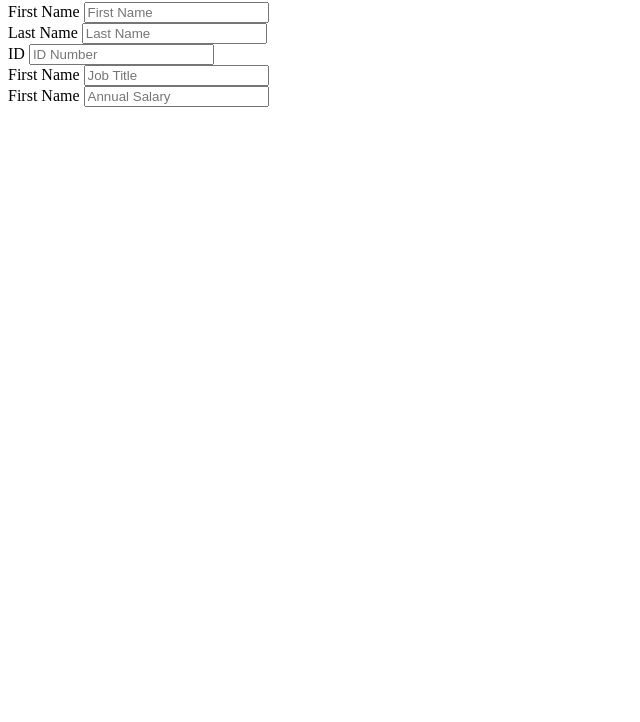
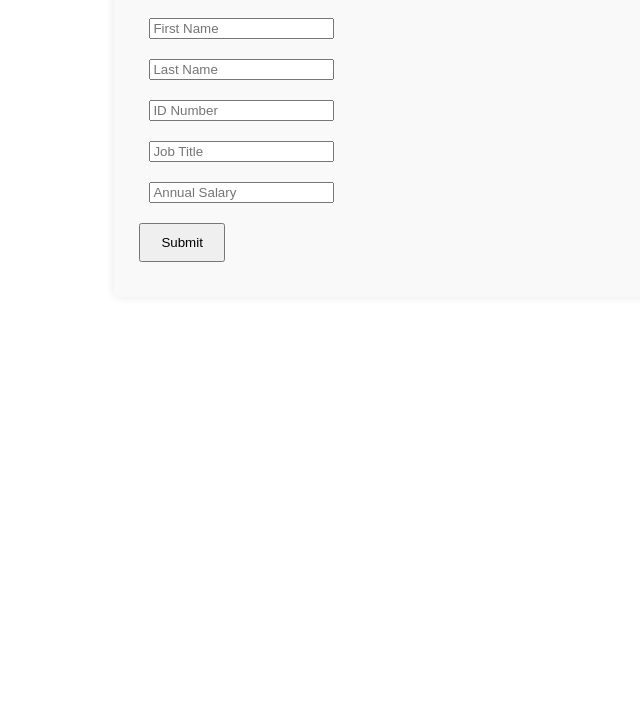
Before and after one commit to langstonmandela/weekend-js-salary-calculator, a plain HTML site: page index.html in a window 1280 px wide. Shown: the part 78-800 px from the top of the page, without its empty margins (0-640 px from the left). Drawn offline with Linux system fonts and the light colour scheme.

Commit message:
update form inputs to be required, and changed ID input type to text

```diff
--- a/bonus-calc.js
+++ b/bonus-calc.js
@@ -1 +1,28 @@
-console.log('---- Weekend Bonus Calcutor ----');
+console.log("---- Weekend Bonus Calcutor ----");
+
+
+function onReady(){
+    console.log('DOM is Ready');
+
+    const form = document.getElementById("employeeForm");
+    const firstNameInput = document.getElementById("firstName");
+
+}
+
+document.addEventListener("DOMContentLoaded", (event) => {
+
+
+    form.addEventListener("submit", function (e) {
+        e.preventDefault();
+    });
+});
+
+document.addEventListener("DOMContentLoaded", () => {
+    const inputs = document.querySelectorAll("#employeeForm input");
+
+    inputs.forEach((input) => {
+        console.log(`${input.id}: ${input.value}`);
+    });
+});
+
+onReady();
--- a/index.html
+++ b/index.html
@@ -1,37 +1,51 @@
 <!DOCTYPE html>
 <html lang="en">
+
 <head>
-    <meta charset="UTF-8">
-    <meta name="viewport" content="width=device-width, initial-scale=1.0">
-    <script src="bonus-calc.js"></script>
-    <link rel="stylesheet" href="styles.css">
+    <meta charset="UTF-8" />
+    <meta name="viewport" content="width=device-width, initial-scale=1.0" />
+    <script src="bonus-calc.js" defer></script>
+    <link rel="stylesheet" href="styles.css" />
     <title>Weekend Bonus Calculator</title>
 </head>
-<h1>Salary Calculator</h1>
 
-<form id="employeeForm">
-    <div>
-        <label for="firstName">First Name</label>
-        <input type="text" id="firstName" placeholder="First Name">
+<div class="container">
+    <h1 class="header-h1">Salary Calculator</h1>
+
+    <form id="employeeForm" onsubmit="submitForm(event)">
+        <div class="form-row">
+            <label for="firstName"></label>
+            <input type="text" id="firstName" placeholder="First Name" required/>
         </div>
-    <div>
-        <label for="lastName">Last Name</label>
-        <input type="text" id="lastName" placeholder="Last Name">
+
+        <div class="form-row">
+            <label for="lastName"></label>
+            <input type="text" id="lastName" placeholder="Last Name" required/>
         </div>
-    <div>
-        <label for="employeeID">ID</label>
-        <input type="number" id="employeeID" placeholder="ID Number">
+
+        <div class="form-row">
+            <label for="employeeID"></label>
+            <input type="text" id="employeeID" placeholder="ID Number" required/>
         </div>
-    <div>
-        <label for="jobtitle">First Name</label>
-        <input type="text" id="jobtitle" placeholder="Job Title">
+
+        <div class="form-row">
+            <label for="jobtitle"></label>
+            <input type="text" id="jobtitle" placeholder="Job Title" required/>
         </div>
-    <div>
-        <label for="annualSalary">First Name</label>
-        <input type="text" id="annualSalary" placeholder="Annual Salary">
+
+        <div class="form-row">
+            <label for="annualSalary"></label>
+            <input type="text" id="annualSalary" placeholder="Annual Salary" required/>
+        </div>
+
+        <div class="form-row">
+            <button type="submit" id="submitBtn" class="submitButton">
+                Submit
+            </button>
         </div>
     </form>
-<body>
+</div>
 
-</body>
+<body></body>
+
 </html>
--- a/styles.css
+++ b/styles.css
@@ -0,0 +1,34 @@
+.container {
+    width: 80%;
+    margin: 0 auto;
+    padding: 20px;
+    background-color: #f9f9f9;
+    border-radius: 5px;
+    box-shadow: 0 0 10px rgba(0, 0, 0, 0.1);
+}
+
+.form-row {
+    display: flex;
+    justify-content: flex-start;
+    align-items: center;
+    margin-bottom: 10px;
+}
+
+.form-row label {
+    margin-right: 5px;
+}
+
+.form-row input,
+.form-row label,
+.form-row button {
+    margin: 5px;
+}
+
+.submitButton {
+    padding: 10px 20px;
+}
+
+h1 {
+    font-size: 24px;
+    margin-bottom: 20px;
+}
```
Lines whose indentation alone changed are shown as unchanged.
